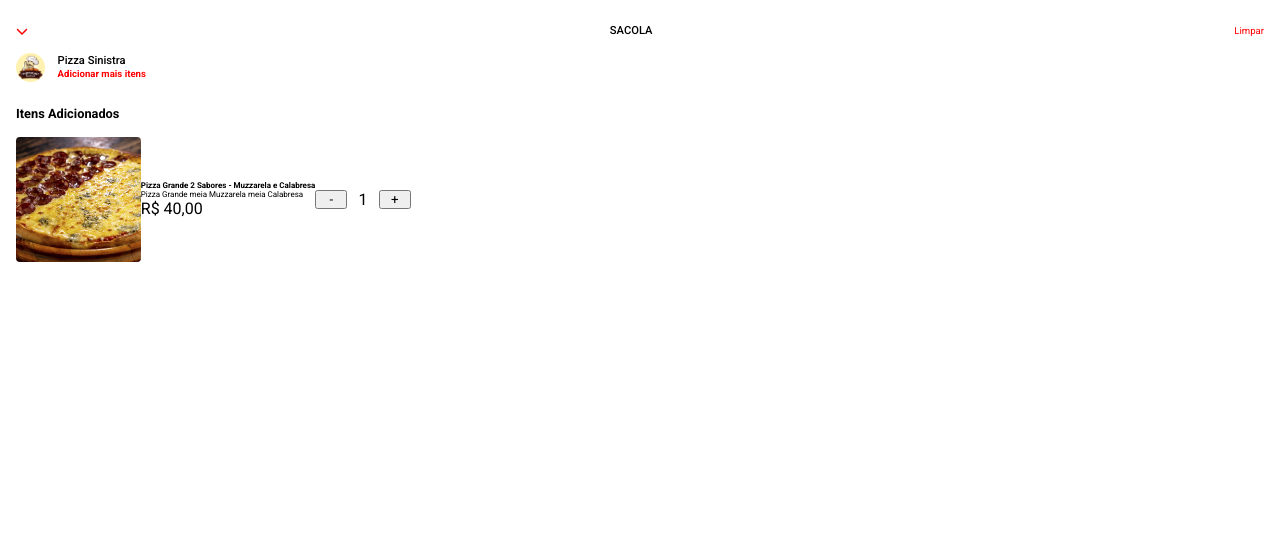
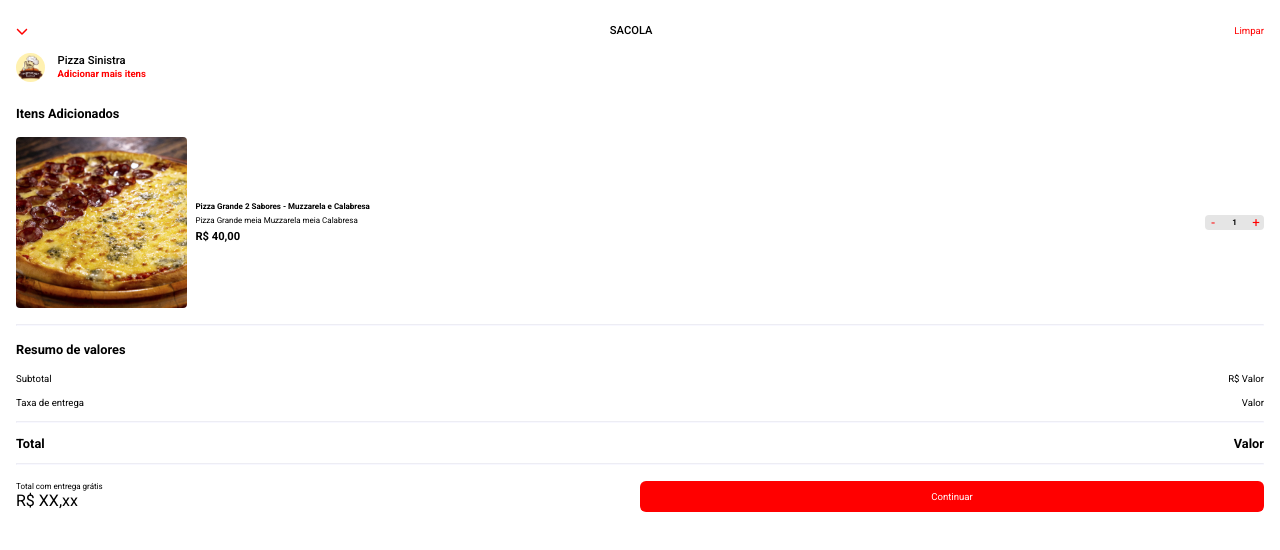
Before and after one commit to Dirceusljr/dc-tela-ifood, a React (Vite) app: page / in a window 1280 px wide. Shown: the top 550 px of the page. Built offline with nearby package versions, Linux system fonts and the light colour scheme.

Commit message:
interface finalizada

```diff
--- a/src/App.jsx
+++ b/src/App.jsx
@@ -33,17 +33,18 @@ function App() {
             <a href="#" className={style.linkStd}>Adicionar mais itens</a>
           </div>
         </section>
+        <section className={style.listContainer}>
           <h3 className={style.listTitle}>Itens Adicionados</h3>
-        <ul className={style.listContainer}>
+          <ul >
             <li className={style.listItem}>
+              <div className={style.listItemName}>
                 <img src="src/assets/pizza-g-2s.jpg" alt="Foto de uma pizza de 2 sabores" className={style.foodImage} />
-            <section>
                   <div className={style.listName}>
                     <h4 className={style.itemName}>Pizza Grande 2 Sabores - Muzzarela e Calabresa</h4>
-                <p>Pizza Grande meia Muzzarela meia Calabresa </p>
+                    <p className={style.listDescription}>Pizza Grande meia Muzzarela meia Calabresa </p>
+                    <p className={style.listPrice}>R$ 40,00</p>
                   </div>
-                <p>R$ 40,00</p>
-            </section>
+              </div>
               <div className={style.amountProduct}>
                 <button onClick={subItem}>-</button>
                 <p>{amount}</p>
@@ -51,6 +52,34 @@ function App() {
               </div>
             </li>
           </ul>
+        </section>
+        <hr />
+        <section>
+          <h3 className={style.listTitle}>Resumo de valores</h3>
+          <ul>
+            <li className={style.listPriceItem}>
+              <p className={style.listPriceCategory}>Subtotal</p>
+              <p className={style.listPriceCategory}>R$ Valor</p>
+            </li>
+            <li className={style.listPriceItem}>
+              <p className={style.listPriceCategory}>Taxa de entrega</p>
+              <p className={style.listPriceCategory}>Valor</p>
+            </li>
+            <hr />
+            <li className={style.listPriceItem}>
+              <h3 className={style.listPriceTotal}>Total</h3>
+              <p className={style.listPriceTotal}>Valor</p>
+            </li>
+            <hr />
+          </ul>
+        </section>
+        <section className={style.finalOrder}>
+            <div>
+              <p className={style.listDescription}>Total com <span>entrega grátis</span></p>
+              <p>R$ XX,xx</p>
+            </div>
+            <button type="submit">Continuar</button>
+        </section>
       </main>
     </>
   );
--- a/src/App.module.css
+++ b/src/App.module.css
@@ -44,6 +44,10 @@
     border-radius: 100px;
 }
 
+.listContainer {
+    margin-bottom: 1rem;
+}
+
 .listTitle {
     text-align: start;
     font-size: 0.8rem;
@@ -52,8 +56,11 @@
 }
 
 .foodImage {
-    width: 10%;
+    width: 15%;
     border-radius: 4px;
+    object-fit: fill;
+    min-width: 50px;
+    min-height: 50px;
 }
 
 .itemName {
@@ -63,13 +70,15 @@
 
 .listItem {
     display: flex;
-    justify-content: start;
+    justify-content: space-between;
     align-items: center;
     width: 100%;
 }
 
-.listItem .amountProduct {
-    justify-self: flex-end;
+.listItemName {
+    display: flex;
+    gap: 0.5rem;
+    flex-wrap: nowrap;
 }
 
 .listName {
@@ -77,17 +86,76 @@
     flex-direction: column;
     justify-content: center;
     align-items: flex-start;
+    gap: 0.3rem;
 }
 
-.listName p {
+.listDescription {
     font-size: 0.5rem;
+}
+
+.listPrice {
+    font-size: 0.7rem;
+    font-weight: 700;
 }
 
 .amountProduct {
     display: flex;
     gap: 0.7rem;
+    background-color: #E5E5E5;
+    border-radius: 4px;
+    align-items: center;
+}
+.amountProduct p {
+    font-size: 0.5rem;
+    font-weight: 600;
 }
 
 .amountProduct button {
-    width: 2rem;
+    width: 1rem;
+    border: none;
+    background-color: transparent;
+    color: red;
 }
+
+hr {
+    border-color: #f8f8ff20;
+    background-color: #f8f8ff;
+}
+
+.listPriceItem {
+    list-style: none;
+    display: flex;
+    justify-content: space-between;
+    align-items: center;
+    margin-bottom: 0.8rem;
+}
+
+.listPriceCategory {
+    font-size: 0.6rem;
+}
+
+.listPriceTotal {
+    text-align: start;
+    font-size: 0.8rem;
+    margin: 0.8rem 0 0 0;
+    font-weight: 600;
+}
+
+.finalOrder {
+    margin-top: auto;
+    display: flex;
+    justify-content: space-between;
+    box-sizing: border-box;
+    align-items: center;
+    margin-top: 1rem;
+}
+
+.finalOrder button {
+    border: none;
+    background-color: red;
+    color: #ffffff;
+    font-size: 0.6rem;
+    width: 50%;
+    border-radius: 6px;
+    padding: 0.6rem;
+}
--- a/src/global.css
+++ b/src/global.css
@@ -7,4 +7,5 @@
 
 body {
     padding: 0.5rem 1rem;
+    height: 300px;
 }
```
Lines whose indentation alone changed are shown as unchanged.
